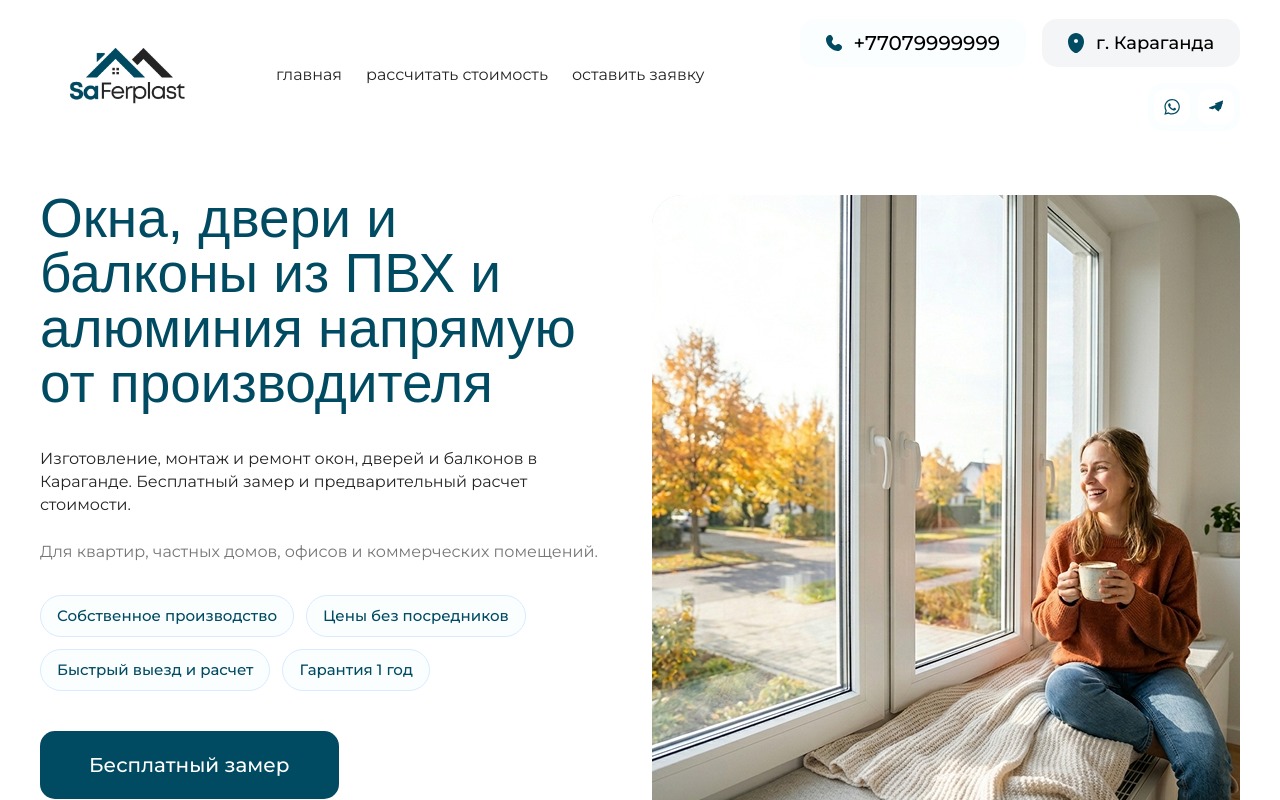
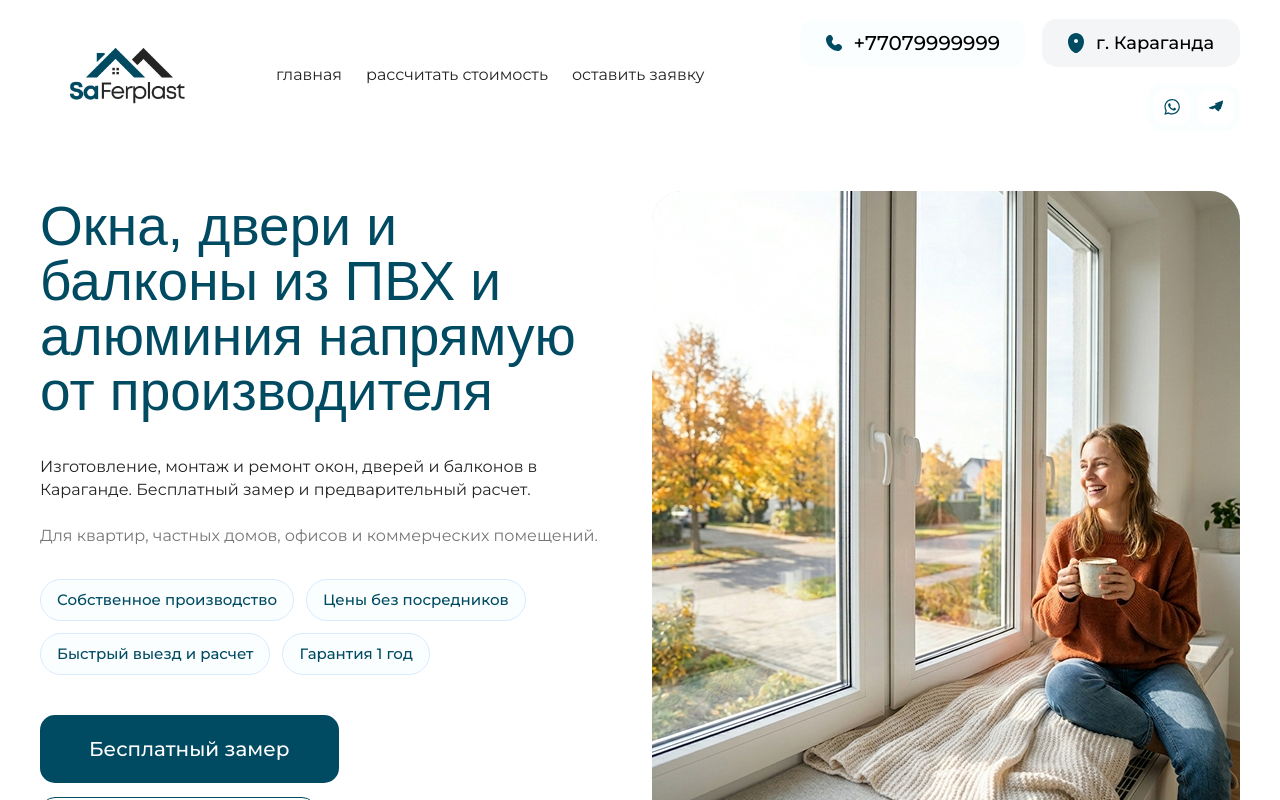
Before and after one commit to bullbashechka/saferplast, a Next.js app: page / in a window 1280 px wide. Shown: the top 800 px of the page. Built offline with nearby package versions, Linux system fonts and the light colour scheme; a web font is replaced by a local one.

Commit message:
feat(01-01): lock first-screen content contract
- Set D-07/D-08 hero copy exactly in shared contract
- Keep CTA and nav targets limited to #top/#calculator/#lead-form

```diff
--- a/src/features/landing/first-screen-content.ts
+++ b/src/features/landing/first-screen-content.ts
@@ -21,7 +21,7 @@ export type FirstScreenContent = {
 export const firstScreenContent: FirstScreenContent = {
   headline: "Окна, двери и балконы из ПВХ и алюминия напрямую от производителя",
   description:
-    "Изготовление, монтаж и ремонт окон, дверей и балконов в Караганде. Бесплатный замер и предварительный расчет стоимости.",
+    "Изготовление, монтаж и ремонт окон, дверей и балконов в Караганде. Бесплатный замер и предварительный расчет.",
   audienceLine: "Для квартир, частных домов, офисов и коммерческих помещений.",
   trustItems: [
     "Собственное производство",
```
